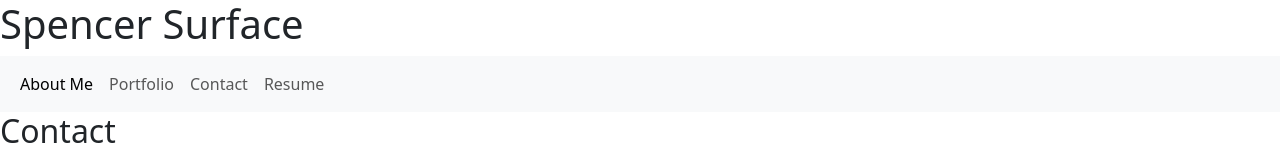
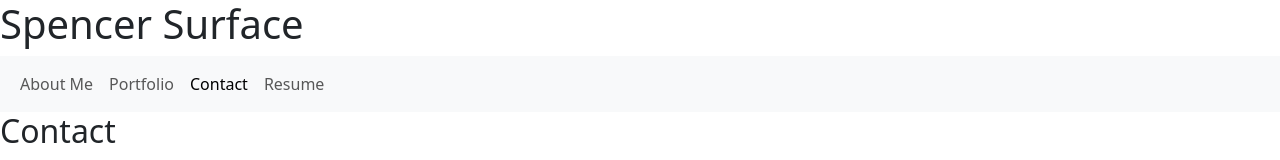
Before and after one commit to SpencerSurface/react-portfolio, a React (Vite) app: page /contact in a window 1280 px wide. Shown: the top 160 px of the page. Built offline with nearby package versions, Linux system fonts and the light colour scheme.

Commit message:
fix bug: nav tab not matching current page after reload

```diff
--- a/src/App.jsx
+++ b/src/App.jsx
@@ -1,17 +1,28 @@
-import { useState } from "react"
-import { Outlet } from "react-router-dom"
+import { useState, useEffect } from "react"
+import { Outlet, useLocation } from "react-router-dom"
 import Header from "./components/Header"
 import Footer from "./components/Footer"
+import { pathToPage } from "./utils/helpers"
 import "./App.css"
 
 function App() {
-    const [currentPage, setCurrentPage] = useState("About");
+    // Get the path to determine the initial page
+    const path = useLocation().pathname.toLowerCase();
 
-    const handlePageChange = (page) => setCurrentPage(page);
+    // Set the initial page to "about" by default, else set it to the page matching the path
+    let initialPage = pathToPage(path);
+
+    // Set state for current page
+    const [currentPage, setCurrentPage] = useState(initialPage);
+
+    // Handle changing the page
+    useEffect(() => {
+        setCurrentPage(pathToPage(path));
+    }, [path]);
 
     return (
         <>
-            <Header currentPage={currentPage} handlePageChange={handlePageChange} />
+            <Header currentPage={currentPage} />
             <main>
                 <Outlet />
             </main>
--- a/src/components/Header.jsx
+++ b/src/components/Header.jsx
@@ -1,10 +1,10 @@
 import Nav from "./Nav"
 
-function Header({ currentPage, handlePageChange }) {
+function Header({ currentPage }) {
     return (
         <header>
             <h1>Spencer Surface</h1>
-            <Nav currentPage={currentPage} handlePageChange={handlePageChange} />
+            <Nav currentPage={currentPage} />
         </header>
     );
 }
--- a/src/components/Nav.jsx
+++ b/src/components/Nav.jsx
@@ -1,19 +1,19 @@
 import { Link } from "react-router-dom"
 import Navbar from "./Navbar"
 
-function Nav({ currentPage, handlePageChange }) {
+function Nav({ currentPage }) {
     return (
         <Navbar links={[
-            <Link className={`nav-link${currentPage === "About" ? " active" : ""}`} onClick={() => handlePageChange("About")} key={1} to="/about">
+            <Link className={`nav-link${currentPage === "About" ? " active" : ""}`} key={1} to="/about">
                 About Me
             </Link>,
-            <Link className={`nav-link${currentPage === "Portfolio" ? " active" : ""}`} onClick={() => handlePageChange("Portfolio")} key={2} to="/portfolio">
+            <Link className={`nav-link${currentPage === "Portfolio" ? " active" : ""}`} key={2} to="/portfolio">
                 Portfolio
             </Link>,
-            <Link className={`nav-link${currentPage === "Contact" ? " active" : ""}`} onClick={() => handlePageChange("Contact")} key={3} to="/contact">
+            <Link className={`nav-link${currentPage === "Contact" ? " active" : ""}`} key={3} to="/contact">
                 Contact
             </Link>,
-            <Link className={`nav-link${currentPage === "Resume" ? " active" : ""}`} onClick={() => handlePageChange("Resume")} key={4} to="/resume">
+            <Link className={`nav-link${currentPage === "Resume" ? " active" : ""}`} key={4} to="/resume">
                 Resume
             </Link>
         ]}/>
--- a/src/utils/helpers.js
+++ b/src/utils/helpers.js
@@ -3,3 +3,15 @@ export function validateEmail(email) {
     const regEx = /^(([^<>()[\]\\.,;:\s@"]+(\.[^<>()[\]\\.,;:\s@"]+)*)|(".+"))@((\[[0-9]{1,3}\.[0-9]{1,3}\.[0-9]{1,3}\.[0-9]{1,3}\])|(([a-zA-Z\-0-9]+\.)+[a-zA-Z]{2,}))$/;
     return regEx.test(String(email).toLowerCase());
 }
+
+export function pathToPage(path) {
+    let page = "About"
+    if (path === "/portfolio") {
+        page = "Portfolio";
+    } else if (path === "/contact") {
+        page = "Contact";
+    } else if (path === "/resume") {
+        page = "Resume";
+    }
+    return page
+}
```
